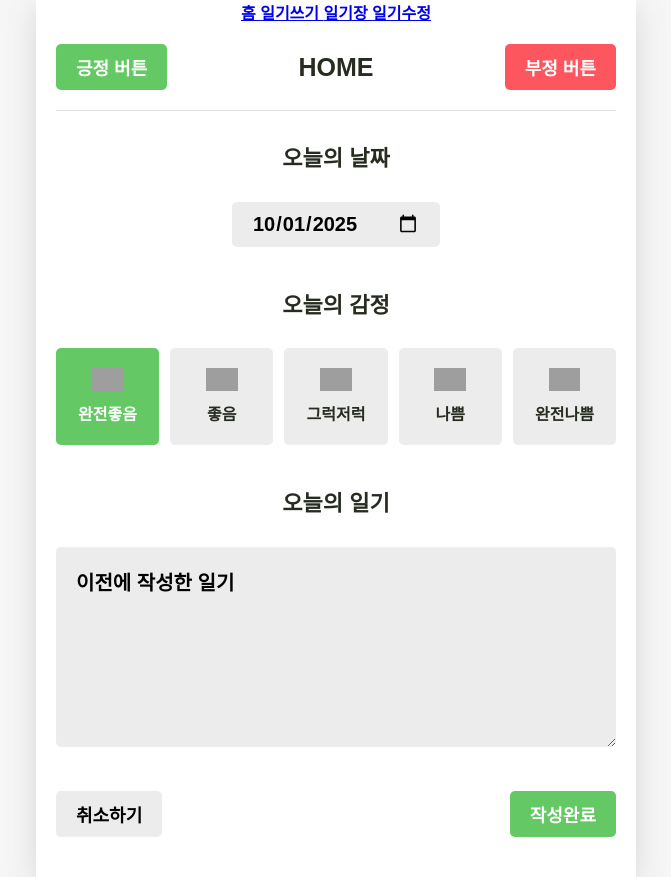
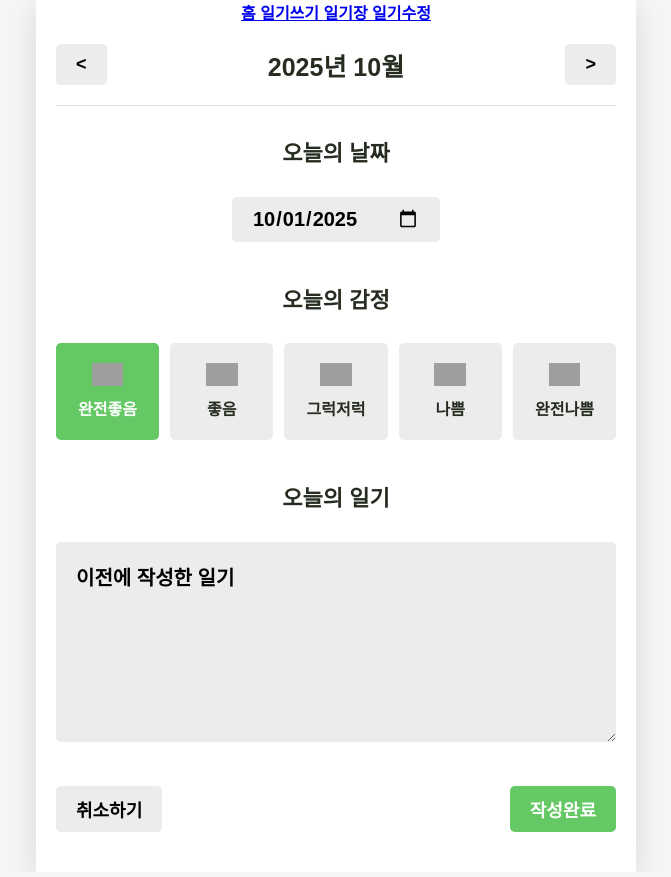
Before and after one commit to yyrrcc/react_project3_251001, a React (Create React App) app: page / in a window 1280 px wide. Shown: the whole page, without its empty margins (304-975 px from the left). Built offline with nearby package versions, Linux system fonts and the light colour scheme; grey boxes are pictures that could not be loaded; a web font is replaced by a local one.

Commit message:
Home에 Header 부분 날짜 변경 버튼

```diff
--- a/src/components/Button.js
+++ b/src/components/Button.js
@@ -1,13 +1,13 @@
 import "./css/Button.css";
 
 // props : text (버튼 이름), type, 이벤트 핸들러
-const Button = ({ text, type, onclick }) => {
+const Button = ({ text, type, onClick }) => {
   const btnType = ["positive", "negative"].includes(type) ? type : "default";
 
   return (
     <>
       {/* Button type에 따라 스타일을 변경하고 싶어서. Button Button_positive */}
-      <button className={["Button", `Button_${btnType}`].join(" ")} onClick={onclick}>
+      <button className={["Button", `Button_${btnType}`].join(" ")} onClick={onClick}>
         {text}
       </button>
     </>
--- a/src/pages/Home.js
+++ b/src/pages/Home.js
@@ -1,8 +1,22 @@
+import { useContext, useState } from "react";
 import Button from "../components/Button";
 import Editor from "../components/Editor";
 import Header from "../components/Header";
+import { DiaryStateContext } from "../App";
 
+// context 설정이 됐기 때문에 App에서 보내준 props 사용 가능
 const Home = () => {
+  // 날짜 이동을 위한 변수
+  const [pivotDate, setPivotDate] = useState(new Date());
+  const headerTitle = `${pivotDate.getFullYear()}년 ${pivotDate.getMonth() + 1}월`;
+
+  const onIncreaseMonth = () => {
+    setPivotDate(new Date(pivotDate.getFullYear(), pivotDate.getMonth() + 1));
+  };
+  const onDecreaseMonth = () => {
+    setPivotDate(new Date(pivotDate.getFullYear(), pivotDate.getMonth() - 1));
+  };
+
   const onSubmit = () => {
     alert("일기 작성 완료");
   };
@@ -10,27 +24,14 @@ const Home = () => {
   return (
     <>
       <Header
-        title={"HOME"}
-        leftChild={
-          <Button
-            type={"positive"}
-            text={"긍정 버튼"}
-            onclick={() => {
-              alert("positive btn");
-            }}
-          />
-        }
-        rightChild={
-          <Button
-            type={"negative"}
-            text={"부정 버튼"}
-            onclick={() => {
-              alert("negative btn");
-            }}
-          />
-        }
+        title={headerTitle}
+        leftChild={<Button text={"<"} onClick={onDecreaseMonth} />}
+        rightChild={<Button text={">"} onClick={onIncreaseMonth} />}
       />
-      <Editor initData={{ date: new Date().getTime(), emotionId: 1, content: "이전에 작성한 일기" }} onSubmit={onSubmit} />
+      <Editor
+        initData={{ date: new Date().getTime(), emotionId: 1, content: "이전에 작성한 일기" }}
+        onSubmit={onSubmit}
+      />
     </>
   );
 };
```
